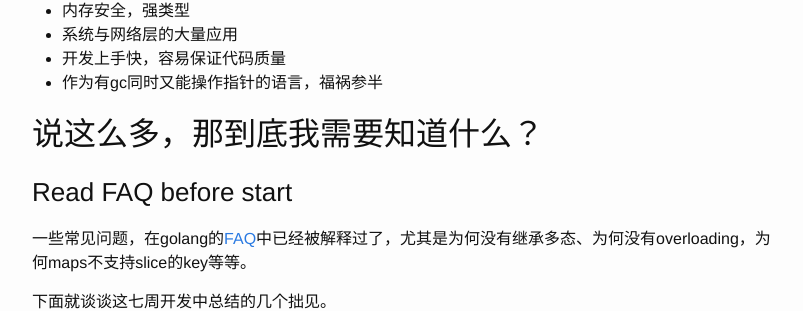
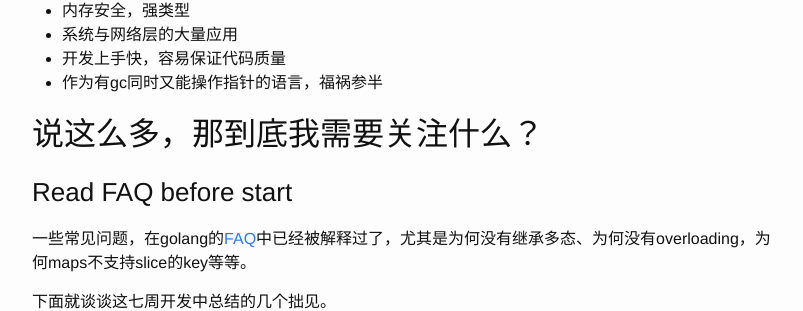
Before and after one commit to tcz001/tcz001.github.io, a Jekyll site: the page built from _posts/2015-08-17-golang-what-you-may-need-to-know-about-golang-and-protocol-programming.md, in a window 1280 px wide and 900 px high, scrolled down 399 px. Shown: the part 144-455 px from the top of the window, without its empty margins (238-1041 px from the left). Built offline with Jekyll 4.4.1, drawn with Linux system fonts in a browser that asks for light colours.

Commit message:
Updated 2015-08-17-golang-what-you-may-need-to-know-about-golang-and-protocol-programming.md

```diff
--- a/_posts/2015-08-17-golang-what-you-may-need-to-know-about-golang-and-protocol-programming.md
+++ b/_posts/2015-08-17-golang-what-you-may-need-to-know-about-golang-and-protocol-programming.md
@@ -23,7 +23,7 @@ docker、etcd、raft、nsq，尽管go并不是万金油，但是作为一门系
 - 开发上手快，容易保证代码质量
 - 作为有gc同时又能操作指针的语言，福祸参半
 
-## 说这么多，那到底我需要知道什么？
+## 说这么多，那到底我需要关注什么？
 
 ### Read FAQ before start
 
@@ -43,12 +43,10 @@ GoDeps可以将workspace与test vendor分离开来，并且提供了类似ruby
 
 通过`godep save ./...`可以在你的目录下生成如下结构的Godeps文件夹，其中Godeps可以帮助你跟踪依赖的改变情况，同时可以使用`godep go test ./...`来跑测试。
 
-
         Godeps
         ├── Godeps.json
         ├── Readme
         └── _workspace
-
 
 ### Imports and Exports
 
```
